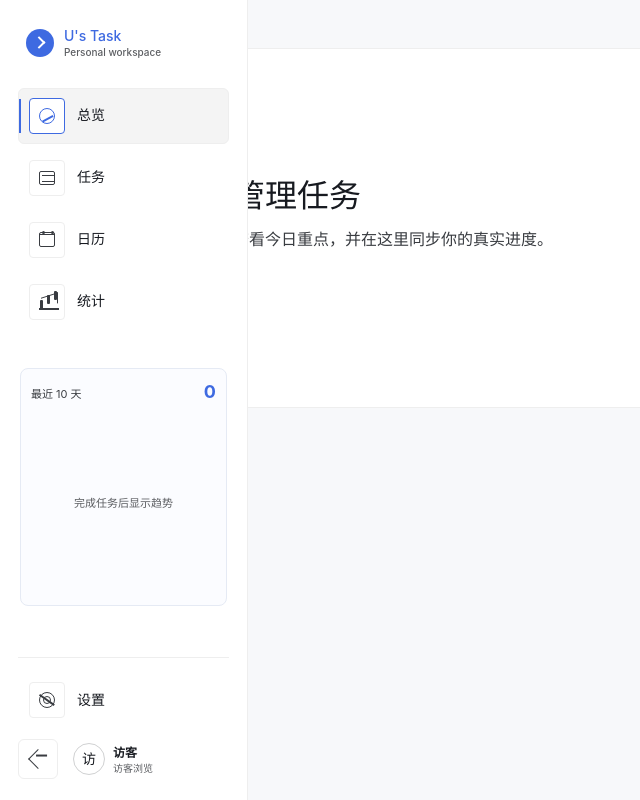
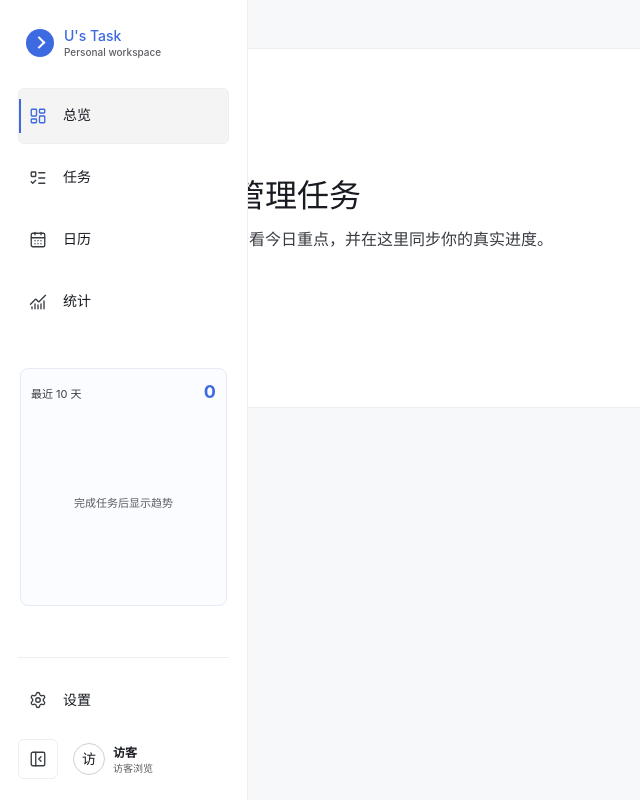
Before and after one commit to Uonlra/TaskFlow, a Next.js app: page /dashboard in a window 1280 px wide. Shown: the whole page, without its empty margins (0-640 px from the left). Built offline with nearby package versions, Linux system fonts and the light colour scheme; no server answers.

Commit message:
feat: 引入Lucide 图标

```diff
--- a/package.json
+++ b/package.json
@@ -23,6 +23,7 @@
     "echarts": "^6.1.0",
     "gsap": "^3.15.0",
     "lenis": "^1.3.26",
+    "lucide-react": "^1.33.0",
     "next": "latest",
     "react": "latest",
     "react-dom": "latest",
--- a/src/features/dashboard/components/dashboard-workspace.tsx
+++ b/src/features/dashboard/components/dashboard-workspace.tsx
@@ -1,4 +1,5 @@
 import type { CSSProperties } from "react";
+import { CheckSquare, Clock3, Play } from "lucide-react";
 
 import {
   DashboardRangeMenu,
@@ -163,7 +164,9 @@ function Metric({
 
   return (
     <div className={className}>
-      <i className={"dashboard-workspace__metric-icon dashboard-workspace__metric-icon--" + icon} aria-hidden="true" />
+      <span className={"dashboard-workspace__metric-icon dashboard-workspace__metric-icon--" + icon} aria-hidden="true">
+        {icon === "todo" ? <CheckSquare /> : icon === "progress" ? <Play /> : <Clock3 />}
+      </span>
       <div className="dashboard-workspace__metric-copy">
         <span>{label}</span>
         <strong>{value}</strong>
--- a/src/shared/components/layout/app-sidebar.tsx
+++ b/src/shared/components/layout/app-sidebar.tsx
@@ -5,8 +5,10 @@ import { usePathname } from "next/navigation";
 
 import { AppTopbar } from "@/shared/components/layout/app-topbar";
 import { BrandMark } from "@/shared/components/layout/brand-mark";
+import { NavigationIcon } from "@/shared/components/layout/navigation-icon";
 import { appNavigation, appSettingsNavigation, isAppNavigationActive } from "@/shared/lib/constants/navigation";
 import { SidebarTaskPulse } from "@/shared/components/layout/sidebar-task-pulse";
+import { PanelLeftClose, PanelLeftOpen } from "lucide-react";
 
 type AppSidebarProps = {
   collapsed: boolean;
@@ -46,9 +48,8 @@ export function AppSidebar({ collapsed, onToggle }: AppSidebarProps) {
             >
               <span
                 className={`dashboard-sidebar-link__icon dashboard-sidebar-link__icon--${item.icon}`}
-                aria-hidden="true"
               >
-                <span />
+                <NavigationIcon name={item.icon} />
               </span>
               <span className="dashboard-sidebar-link__copy">
                 <span className="dashboard-sidebar-link__label">{item.label}</span>
@@ -73,9 +74,8 @@ export function AppSidebar({ collapsed, onToggle }: AppSidebarProps) {
         >
           <span
             className={`dashboard-sidebar-link__icon dashboard-sidebar-link__icon--${appSettingsNavigation.icon}`}
-            aria-hidden="true"
           >
-            <span />
+            <NavigationIcon name={appSettingsNavigation.icon} />
           </span>
           <span className="dashboard-sidebar-link__copy">
             <span className="dashboard-sidebar-link__label">{appSettingsNavigation.label}</span>
@@ -91,7 +91,11 @@ export function AppSidebar({ collapsed, onToggle }: AppSidebarProps) {
             aria-expanded={!collapsed}
             onClick={onToggle}
           >
-            <span className="dashboard-sidebar-collapse__icon" aria-hidden="true" />
+            {collapsed ? (
+              <PanelLeftOpen className="dashboard-sidebar-collapse__icon" aria-hidden="true" size={18} strokeWidth={1.8} />
+            ) : (
+              <PanelLeftClose className="dashboard-sidebar-collapse__icon" aria-hidden="true" size={18} strokeWidth={1.8} />
+            )}
           </button>
           <AppTopbar variant="sidebar" />
         </div>
--- a/src/shared/components/layout/mobile-bottom-navigation.tsx
+++ b/src/shared/components/layout/mobile-bottom-navigation.tsx
@@ -3,6 +3,7 @@
 import Link from "next/link";
 import { usePathname } from "next/navigation";
 
+import { NavigationIcon } from "@/shared/components/layout/navigation-icon";
 import { appMobileNavigation, isAppNavigationActive } from "@/shared/lib/constants/navigation";
 
 export function MobileBottomNavigation() {
@@ -21,9 +22,7 @@ export function MobileBottomNavigation() {
             className={isActive ? "mobile-bottom-navigation__item is-active" : "mobile-bottom-navigation__item"}
           >
             <span className="mobile-bottom-navigation__icon" aria-hidden="true">
-              <span className={`dashboard-sidebar-link__icon dashboard-sidebar-link__icon--${item.icon}`}>
-                <span />
-              </span>
+              <NavigationIcon name={item.icon} />
             </span>
             <span className="mobile-bottom-navigation__label">{item.label}</span>
           </Link>
--- /dev/null
+++ b/src/shared/components/layout/navigation-icon.tsx
@@ -0,0 +1,24 @@
+import {
+  CalendarDays,
+  ChartNoAxesCombined,
+  LayoutDashboard,
+  ListTodo,
+  Settings,
+  type LucideIcon,
+} from "lucide-react";
+
+export type NavigationIconName = "overview" | "tasks" | "calendar" | "stats" | "settings";
+
+const navigationIcons: Record<NavigationIconName, LucideIcon> = {
+  overview: LayoutDashboard,
+  tasks: ListTodo,
+  calendar: CalendarDays,
+  stats: ChartNoAxesCombined,
+  settings: Settings,
+};
+
+export function NavigationIcon({ name }: { name: NavigationIconName }) {
+  const Icon = navigationIcons[name];
+
+  return <Icon aria-hidden="true" size={18} strokeWidth={1.8} />;
+}
--- a/src/styles/dashboard-v2.css
+++ b/src/styles/dashboard-v2.css
@@ -1613,6 +1613,18 @@
   }
 }
 
+.dashboard-workspace__metric-icon::before,
+.dashboard-workspace__metric-icon::after {
+  display: none !important;
+  content: none !important;
+}
+
+.dashboard-workspace__metric-icon svg {
+  width: 18px;
+  height: 18px;
+  stroke-width: 1.8;
+}
+
 html[data-theme="dark"] .dashboard-v2-panel,
 html[data-theme="dark"] .dashboard-v2-range-row,
 html[data-theme="dark"] .dashboard-v2-range-tabs,
--- a/src/styles/dashboard.css
+++ b/src/styles/dashboard.css
@@ -179,9 +179,9 @@
   position: relative;
   min-height: 64px;
   display: grid;
-  grid-template-columns: 36px minmax(0, 1fr);
+  grid-template-columns: 24px minmax(0, 1fr);
   align-items: center;
-  gap: 12px;
+  gap: 10px;
   padding: 8px 10px;
   border-radius: 4px;
   color: var(--foreground);
@@ -221,19 +221,31 @@
 
 .dashboard-sidebar-link__icon {
   position: relative;
-  width: 36px;
-  height: 36px;
+  width: 18px;
+  height: 18px;
   display: grid;
   place-items: center;
-  border: 1px solid var(--border);
-  border-radius: 4px;
+  border: 0;
+  border-radius: 0;
   color: var(--muted-strong);
-  background: #ffffff;
+  background: transparent;
+}
+
+.dashboard-sidebar-link__icon svg {
+  width: 18px;
+  height: 18px;
+}
+
+.dashboard-sidebar-link__icon > span,
+.dashboard-sidebar-link__icon::before,
+.dashboard-sidebar-link__icon::after {
+  display: none !important;
+  content: none !important;
 }
 
 .dashboard-sidebar-link--active .dashboard-sidebar-link__icon {
-  border-color: var(--primary);
   color: var(--primary);
+  background: transparent;
 }
 
 .dashboard-sidebar-link__icon span,
@@ -955,7 +967,19 @@
   }
 
   .dashboard-shell--sidebar-collapsed .dashboard-sidebar-collapse__icon {
-    transform: rotate(225deg);
+    transform: none;
+  }
+
+  .dashboard-sidebar-collapse__icon {
+    width: 18px;
+    height: 18px;
+    border: 0;
+    transform: none;
+  }
+
+  .dashboard-sidebar-collapse__icon::after {
+    display: none;
+    content: none;
   }
 
   .dashboard-topbar,
--- a/src/styles/responsive.css
+++ b/src/styles/responsive.css
@@ -538,6 +538,11 @@
     place-items: center;
   }
 
+  .mobile-bottom-navigation__icon > svg {
+    width: 18px;
+    height: 18px;
+  }
+
   .mobile-bottom-navigation__icon > .dashboard-sidebar-link__icon {
     position: absolute;
     top: 50%;
```
Also changed, not shown: 1 other file (tests, documents, lock files or other folders).
